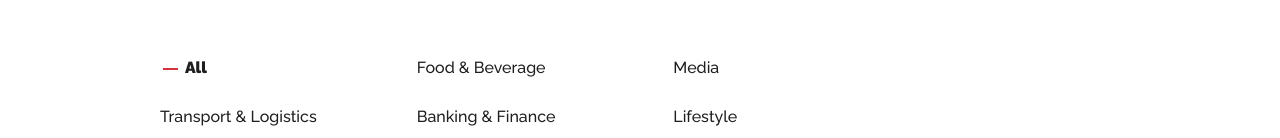
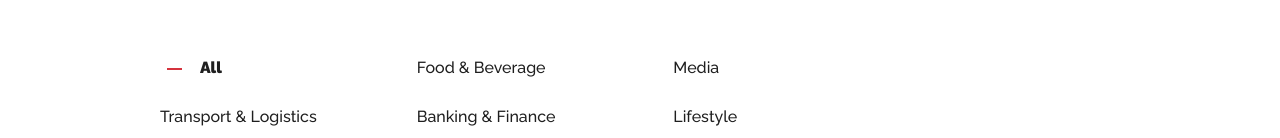
Before and after one commit to htutwaiphyoe/codigo, a Next.js app: page / in a window 1280 px wide. Shown: the part 432-570 px from the top of the page. Built offline with nearby package versions, Linux system fonts and the light colour scheme.

Commit message:
#update: home all fix

```diff
--- a/components/Home/Home.module.scss
+++ b/components/Home/Home.module.scss
@@ -28,7 +28,7 @@
     &__all {
         font-weight: 900;
         position: relative;
-        margin-left: 2.5rem;
+        margin-left: 4rem;
 
         &::before {
             content: "";
@@ -37,7 +37,7 @@
             display: block;
             width: 1.5rem;
             top: 50%;
-            left: -10%;
+            left: -16%;
             background-color: $primary-color;
         }
     }
```
